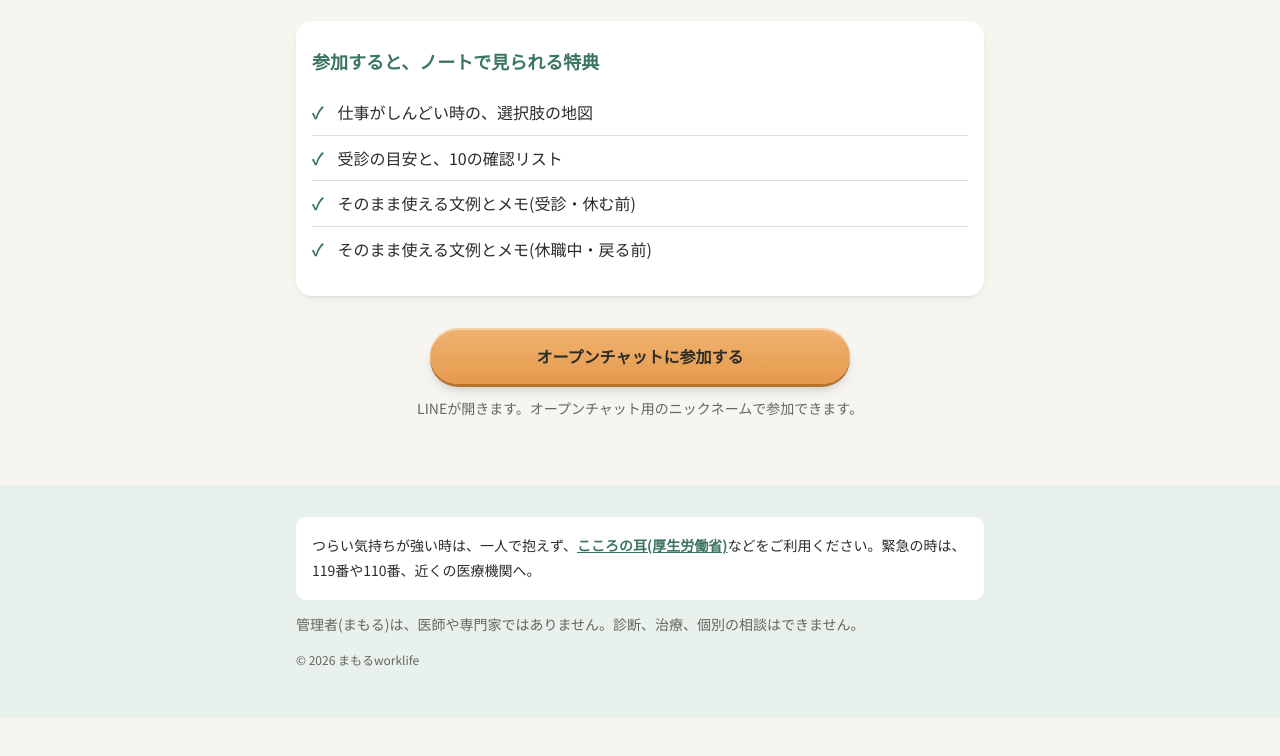
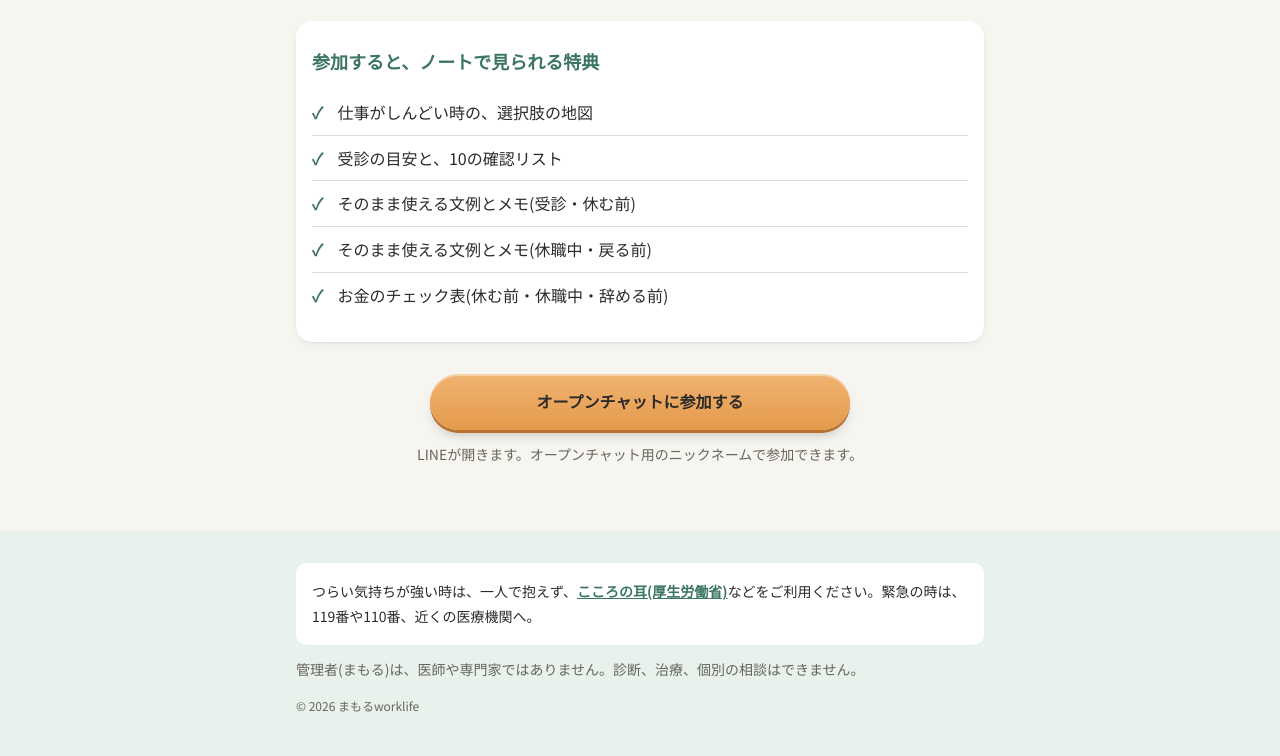
Before and after one commit to mamoru-worklife/mamoru-worklife.github.io, a plain HTML site: page join.html in a window 1280 px wide. Shown: the part 683-1439 px from the top of the page. Before the commit the page ends 1401 px from the top, so only its background shows below. Drawn offline with Linux system fonts and the light colour scheme; a web font is replaced by a local one.

Commit message:
お金のチェック表の行を追加

```diff
--- a/join.html
+++ b/join.html
@@ -7,7 +7,7 @@
 <title>まもるのオープンチャット | 仕事がしんどい会社員の、自分を守る働き方</title>
 <meta name="description" content="オープンチャット「仕事がしんどい会社員の、自分を守る働き方」の入口です。">
 <!-- Threadsのプロフィールのリンク用。ThreadsにLINEのURLを直接置けなかったため、このページからオープンチャットへ案内する(2026-10-30)。
-     特典は参加した人だけが見られるように、このページから特典のページ(index.html・t01〜t04)へはリンクしない -->
+     特典は参加した人だけが見られるように、このページから特典のページ(index.html・t01〜t05)へはリンクしない -->
 <meta property="og:type" content="website">
 <meta property="og:title" content="まもるのオープンチャット">
 <meta property="og:description" content="仕事がしんどい会社員の、自分を守る働き方。毎週金曜日にまとめを投稿しています。">
@@ -75,6 +75,7 @@
         <li>受診の目安と、10の確認リスト</li>
         <li>そのまま使える文例とメモ(受診・休む前)</li>
         <li>そのまま使える文例とメモ(休職中・戻る前)</li>
+        <li>お金のチェック表(休む前・休職中・辞める前)</li>
       </ul>
     </section>
 
```
